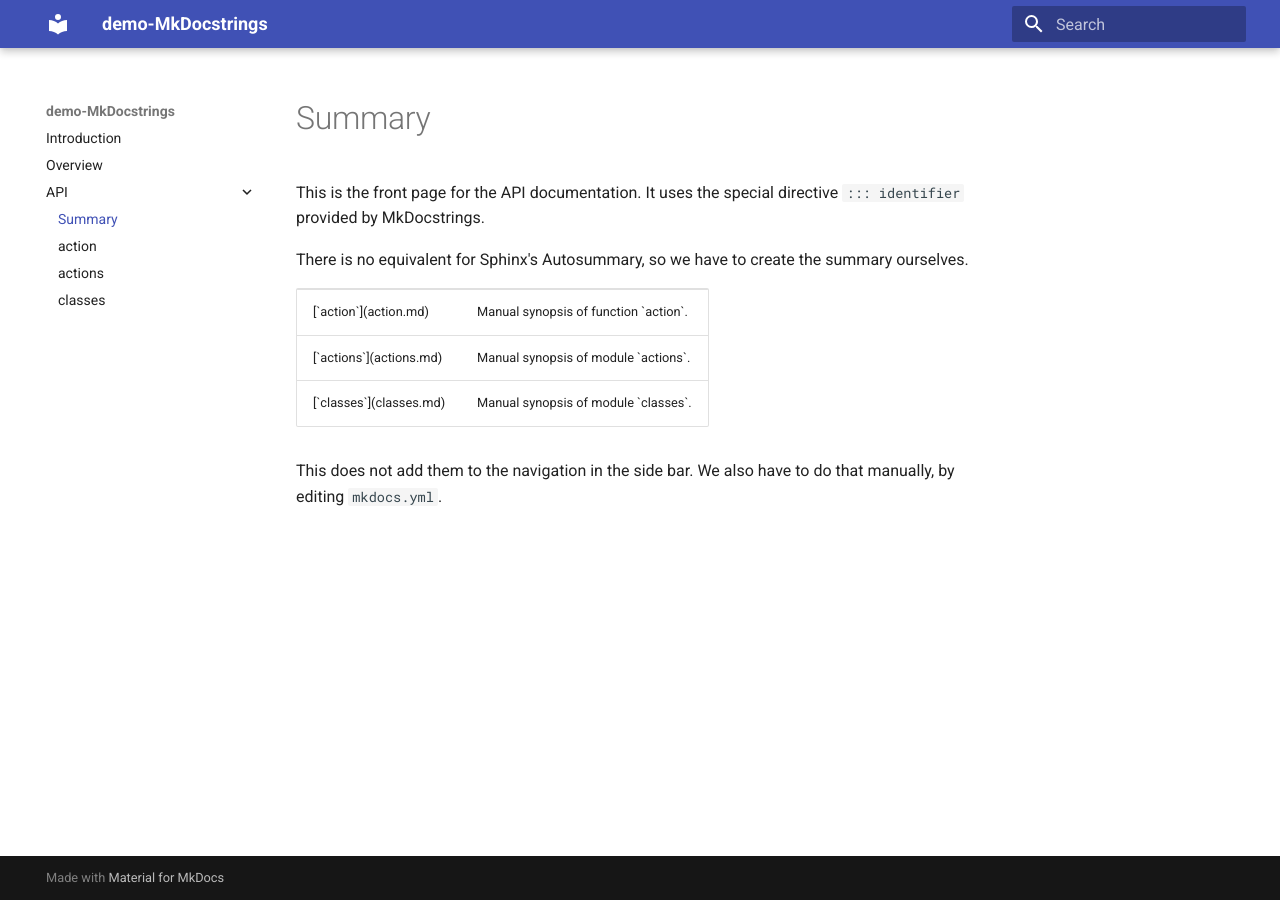
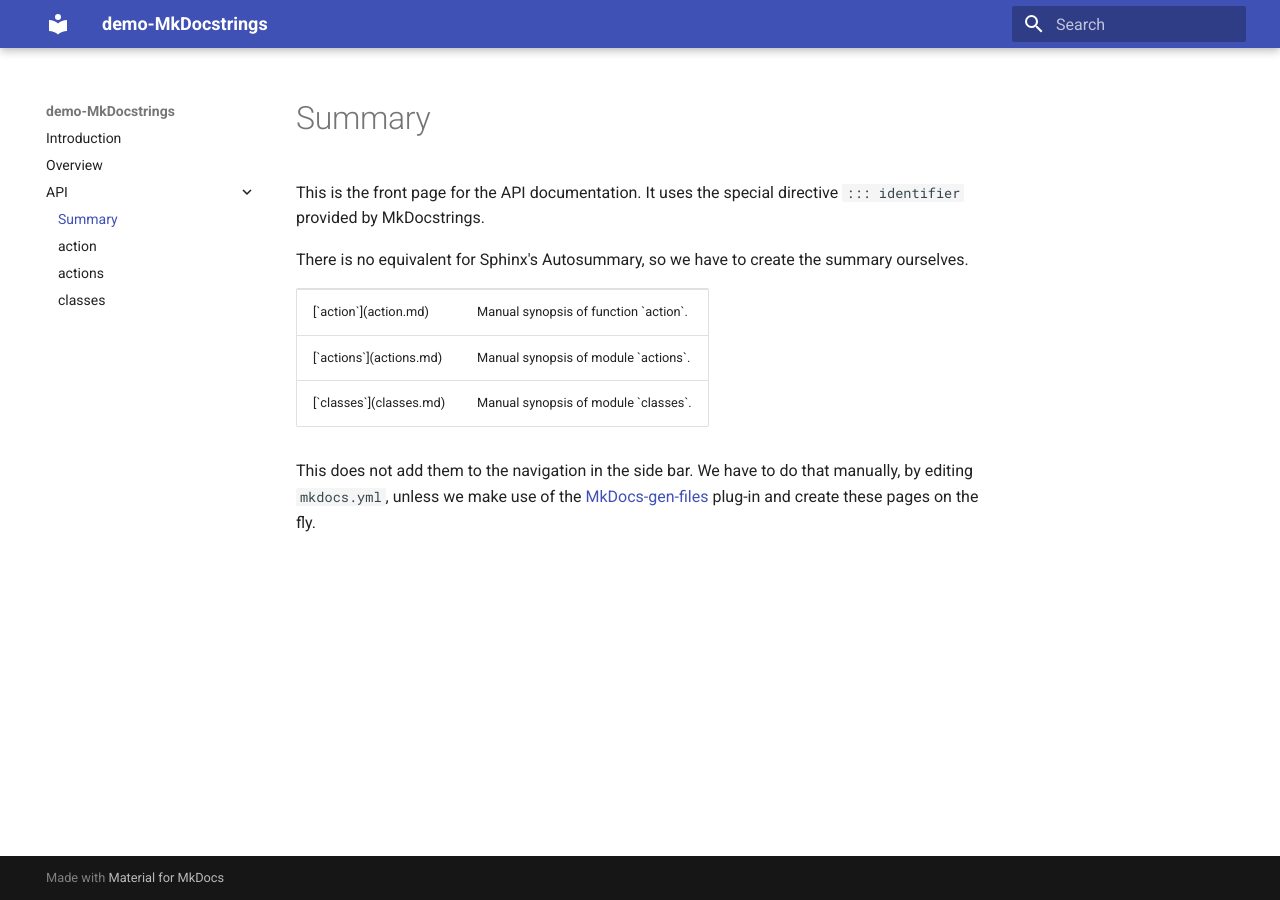
Before and after one commit to john-hen/demo-MkDocstrings, an MkDocs documentation site: the page built from docs/api/summary.md, in a window 1280 px wide. Built offline with MkDocs 1.6.1 and Material for MkDocs 9.7.7, drawn with Linux system fonts in a browser that asks for light colours.

Commit message:
Mention MkDocs-gen-files plug-in.
As per the docs PR linked to by @pawamoy in comment on initial commit
(02006b0ec55de7621b3bd09a19679b83d3e0a7e2).

```diff
--- a/docs/api/summary.md
+++ b/docs/api/summary.md
@@ -20,5 +20,8 @@
     Manual synopsis of module `classes`.
 </td></tr></table>
 
-This does not add them to the navigation in the side bar. We also
-have to do that manually, by editing `mkdocs.yml`.
+This does not add them to the navigation in the side bar. We have to do
+that manually, by editing `mkdocs.yml`, unless we make use of the
+[MkDocs-gen-files] plug-in and create these pages on the fly.
+
+[MkDocs-gen-files]: https://oprypin.github.io/mkdocs-gen-files
```
